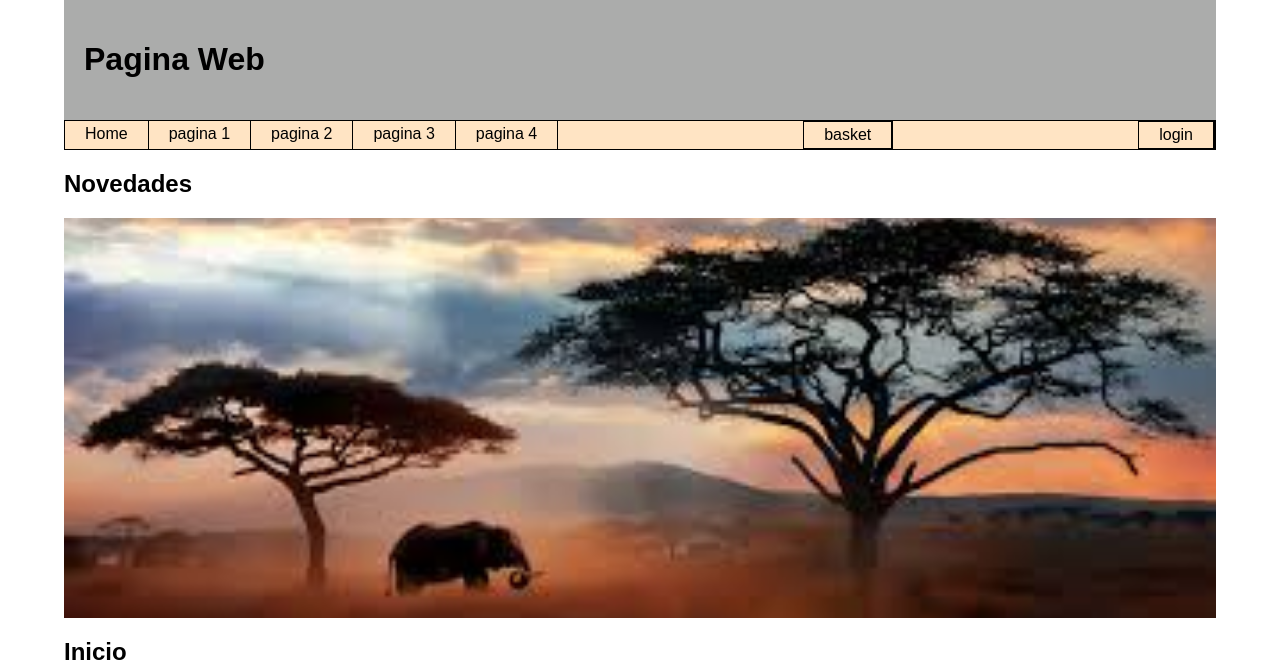
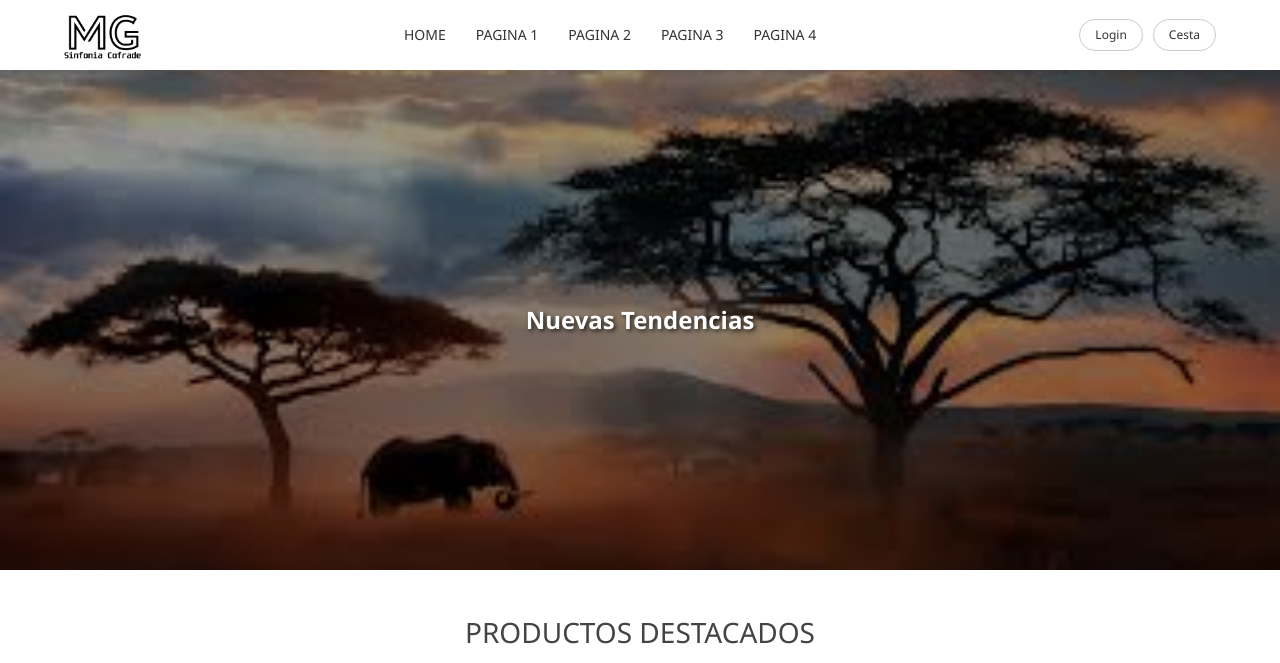
Before and after one commit to borgg16/mi-web, a CodeIgniter app: page /mi-web/ in a window 1280 px wide; the page is wider, and only the part inside the window is pictured. Shown: the top 663 px of that part. Run offline with CodeIgniter, Linux system fonts and the light colour scheme.

Commit message:
Actualización 20/11/2025 a las 12:04
Actualización Estética de la Pagina web, ya esta funcional con el logo. Falta Crear la base de datos que aún no se como crearla de una manera correcta.

```diff
--- a/application/views/pagina-principal.php
+++ b/application/views/pagina-principal.php
@@ -4,111 +4,89 @@
 <head>
     <title><?= $titulo; ?></title>
     <meta charset="UTF-8">
+    <meta name="viewport" content="width=device-width, initial-scale=1.0">
     <meta autor="Borja Morón">
     <link rel="stylesheet" href="<?= base_url('assets/css/estilos.css') ?>">
 </head>
-<script>
-        document.addEventListener("DOMContentLoaded", function() {
-            // 1. Seleccionamos todas las diapositivas
-            const slides = document.querySelectorAll('.novedades .novedad');
-            let indiceActual = 0;
-            const tiempoIntervalo = 4000; // Cambia cada 4000ms (4 segundos)
 
-            // Asegurarnos de que existe al menos una imagen
-            if (slides.length > 0) {
-                // 2. Mostramos la primera imagen al cargar
-                slides[0].classList.add('active');
-
-                // 3. Iniciamos el bucle infinito
-                setInterval(() => {
-                    // Quitamos la clase 'active' de la imagen actual
-                    slides[indiceActual].classList.remove('active');
-
-                    // Calculamos cuál es la siguiente (si llega al final, vuelve a 0)
-                    indiceActual = (indiceActual + 1) % slides.length;
-
-                    // Ponemos la clase 'active' a la nueva imagen
-                    slides[indiceActual].classList.add('active');
-                }, tiempoIntervalo);
-            }
-        });
-    </script>
-</body>
-</html>
 <body>
     <header>
-        <h1>Pagina Web</h1>
-    </header>
+        <div class="header-content">
+            <div class="logo-container">
+                <a href="<?= base_url() ?>">
+                    <img src="<?= base_url('assets/img/logo.png') ?>" alt="Logotipo MG" class="logo-img">
+                </a>
+            </div>
             <nav>
                 <ul>
-            <li><a href="<?=base_url() ?>">Home</a></li>
-            <li><a href="<?=site_url('pagina1')?>">pagina 1</a></li>
-            <li><a href="<?=site_url('pagina2')?>">pagina 2</a></li>
-            <li><a href="<?=site_url('pagina3')?>">pagina 3</a></li>
-            <li><a href="<?=site_url('pagina4')?>">pagina 4</a></li>
-            <div class="position-login"><li><a href="#login-modal" class="login">login</a></li></div>
-            <div class="position-basket"><li><a href="#basket-modal" class="basket">basket</a></li></div>
+                    <li><a href="<?= base_url() ?>">Home</a></li>
+                    <li><a href="<?= site_url('pagina1') ?>">Pagina 1</a></li>
+                    <li><a href="<?= site_url('pagina2') ?>">Pagina 2</a></li>
+                    <li><a href="<?= site_url('pagina3') ?>">Pagina 3</a></li>
+                    <li><a href="<?= site_url('pagina4') ?>">Pagina 4</a></li>
                 </ul>
             </nav>
-    <section>
-        <!--Slider de Novedades-->
-        <h2>Novedades</h2>
+            <div class="user-actions">
+                <a href="#login-modal" class="btn-action">Login</a>
+                <a href="#basket-modal" class="btn-action">Cesta</a>
+            </div>
+        </div>
+    </header>
+
+    <main>
+        <section class="hero-section">
             <div class="novedades">
-            <div class="novedad">
-                <img src="<?= base_url('assets/img/novedad1.jpg') ?>" alt="novedad1">
-                <!--<h3>Novedad 1</h3>
-                    <p>Descripcion de la novedad 1</p>-->
+                <div class="novedad active"> <img src="<?= base_url('assets/img/novedad1.jpg') ?>" alt="novedad1">
                 </div>
                 <div class="novedad">
                     <img src="<?= base_url('assets/img/novedad2.jpg') ?>" alt="novedad2">
-                <!--<h3>Novedad 2</h3>
-                    <p>Descripcion de la novedad 2</p>-->
                 </div>
                 <div class="novedad">
                     <img src="<?= base_url('assets/img/novedad3.jpg') ?>" alt="novedad3">
-                <!--<h3>Novedad 3</h3>
-                    <p>Descripcion de la novedad 3</p>-->
                 </div>
                 <div class="novedad">
                     <img src="<?= base_url('assets/img/novedad4.jpg') ?>" alt="novedad4">
-                <!--<h3>Novedad 4</h3>
-                    <p>Descripcion de la novedad 4</p>-->
                 </div>
             </div>
+            <div class="hero-text">
+                <h2>Nuevas Tendencias</h2>
+            </div>
         </section>
-    <section>
-        <h2>Inicio</h2>
+
+        <section class="container">
+            <h2 class="section-title">Productos Destacados</h2>
             <div class="enlaces">
-            <div class="enlace1">
+                <div class="card">
                     <img src="<?= base_url('assets/img/novedad1.jpg') ?>" alt="novedad1">
                     <h3>Novedad 1</h3>
                 </div>
-            <div class="enlace2">
+                <div class="card">
                     <img src="<?= base_url('assets/img/novedad2.jpg') ?>" alt="novedad2">
                     <h3>Novedad 2</h3>
                 </div>
-            <div class="enlace3">
+                <div class="card">
                     <img src="<?= base_url('assets/img/novedad3.jpg') ?>" alt="novedad3">
                     <h3>Novedad 3</h3>
                 </div>
-            <div class="enlace4">
+                <div class="card">
                     <img src="<?= base_url('assets/img/novedad4.jpg') ?>" alt="novedad4">
                     <h3>Novedad 4</h3>
                 </div>
             </div>
         </section>
+    </main>
 
-    <!--Formulario de login con pestañas-->
     <div id="login-modal" class="modal">
         <div class="modal-content">
             <a href="#" class="close-btn">&times;</a>
+            <section class="login-section">
+                <h2>Acceso Usuario</h2>
+                <div class="tabs">
+                    <input type="radio" id="login-tab" name="tab" checked>
+                    <label for="login-tab" class="tab-label">Entrar</label>
 
-            <section class="login-section">
-                <h2>Login</h2>
-                <input type="radio" id="login-tab" name="tab" checked>
-                <label for="login-tab" class="tab-label">Login</label>
                     <input type="radio" id="register-tab" name="tab">
-                <label for="register-tab" class="tab-label">Register</label>
+                    <label for="register-tab" class="tab-label">Registro</label>
 
                     <div class="tab-content" id="login-content">
                         <form>
@@ -126,14 +104,30 @@
                             <button type="submit">Registrarse</button>
                         </form>
                     </div>
+                </div>
             </section>
         </div>
     </div>
 
+    <footer>
+        <p>&copy; 2024 Borja Morón. Todos los derechos reservados.</p>
+    </footer>
 
-    <footer>
-        <p>Autor: Borja Morón</p>
-        <p>Contacto: <a href="mailto:borja...@example.com">borja...@example.com</a></p>
+    <script>
+        document.addEventListener("DOMContentLoaded", function () {
+            const slides = document.querySelectorAll('.novedades .novedad');
+            let indiceActual = 0;
+            const tiempoIntervalo = 4000;
+
+            if (slides.length > 0) {
+                setInterval(() => {
+                    slides[indiceActual].classList.remove('active');
+                    indiceActual = (indiceActual + 1) % slides.length;
+                    slides[indiceActual].classList.add('active');
+                }, tiempoIntervalo);
+            }
+        });
+    </script>
 </body>
 
 </html>
--- a/assets/css/estilos.css
+++ b/assets/css/estilos.css
@@ -1,145 +1,282 @@
-body{
-    width: 90%;
-    margin: auto;
-    font-family: Arial;
+/* --- VARIABLES Y RESET --- */
+:root {
+    --primary-color: #D32F2F; /* Rojo estilo Honorato */
+    --text-color: #333;
+    --bg-light: #f9f9f9;
+    --white: #ffffff;
 }
 
-header{
-    background-color: #abacab;
-    padding: 20px;
-}
-footer{
-    background-color: #CCCCCC;
-    text-align: center;
-    padding: 10px;
-}
-nav li:hover {
-    background-color: gray;
-}
-nav a{
-    text-decoration: none;
-    color: black;
-}
-nav ul{
-    display: flex; /* Flexbox para distribuir los elementos en línea */
+* {
+    box-sizing: border-box; /* Esencial para que los tamaños no se rompan */
+    margin: 0;
     padding: 0;
-    margin: 0;
-    list-style: none;
-    background-color: bisque;
-    border: 1px solid black;
 }
 
-nav ul li{
-    border-right: 1px solid black;
-    justify-content: center;
-    align-items: center;
-    padding: 4px 20px;
-
+body {
+    font-family: 'Segoe UI', Tahoma, Geneva, Verdana, sans-serif; /* Tipografía moderna */
+    background-color: var(--white);
+    color: var(--text-color);
+    line-height: 1.6;
 }
 
-.position-login{
-    margin-left: auto; /* Empuja el elemento hacia la derecha */
-    border: solid black 1px;
-    order:1;
+/* --- HEADER Y NAV --- */
+header {
+    background-color: var(--white);
+    box-shadow: 0 2px 5px rgba(0,0,0,0.1); /* Sombra suave abajo */
+    position: sticky;
+    top: 0;
+    z-index: 100;
+    padding: 0 5%;
 }
 
-.position-basket{
-    margin-left: auto; /* Empuja el elemento hacia la derecha */
-    border: solid black 1px;
-    order:0;
+.header-content {
+    display: flex;
+    justify-content: space-between;
+    align-items: center;
+    height: 70px;
+    max-width: 1200px;
+    margin: auto;
 }
 
-
-.modal {
-  display: none;
-  position: fixed;
-  z-index: 1000;
-  left: 0;
-  top: 0;
-  width: 100%;
-  height: 100%;
-  background-color: rgba(0, 0, 0, 0.6);
-  justify-content: center;
-  align-items: center;
+header h1 {
+    font-size: 24px;
+    color: var(--primary-color);
+    text-transform: uppercase;
+    letter-spacing: 2px;
+}
+/* Contenedor del logo (opcional, para dar márgenes si hace falta) */
+.logo-container {
+    display: flex;
+    align-items: center;
+    /* Si quieres limitar el ancho máximo del contenedor: */
+    max-width: 200px;
 }
 
-/* Cuando se apunta al modal con #login-modal → se muestra */
-.modal:target {
-  display: flex;
+/* La imagen del logotipo en sí */
+.logo-img {
+    max-height: 50px;
+    width: auto;
+    max-width: 100%;
+    display: block; /* Elimina un pequeño espacio extraño que a veces aparece debajo de las imágenes */
 }
 
-.modal-content {
-  background: white;
-  padding: 20px;
-  border-radius: 8px;
-  max-width: 400px;
-  width: 90%;
-  position: relative;
-  animation: aparecer 0.3s ease;
+nav ul {
+    display: flex;
+    list-style: none;
+    background: transparent; /* Quitamos el color bisque */
+    border: none; /* Quitamos bordes */
 }
 
-.close-btn {
-  position: absolute;
-  top: 10px;
-  right: 15px;
-  text-decoration: none;
-  font-size: 24px;
-  color: #333;
+nav ul li {
+    margin: 0 15px;
+    border: none; /* Quitamos bordes de items */
+    padding: 0;
 }
 
-.modal:target {
-  display: flex;
+nav a {
+    text-decoration: none;
+    color: var(--text-color);
+    font-weight: 500;
+    font-size: 14px;
+    text-transform: uppercase;
+    transition: color 0.3s;
 }
 
-.tab-content {
-  display: none;/* Oculto por defecto */
+nav a:hover {
+    color: var(--primary-color);
 }
 
-#login-tab:checked ~ #login-content{
-    display: block; /*Muestro el contenido del tab login*/
+.user-actions {
+    display: flex;
+    gap: 10px;
 }
 
-#register-tab:checked ~ #register-content{
-    display: block; /*Muestro el contenido del tab register*/
+.btn-action {
+    text-decoration: none;
+    color: var(--text-color);
+    font-size: 12px;
+    border: 1px solid #ccc;
+    padding: 5px 15px;
+    border-radius: 20px;
+    transition: all 0.3s;
 }
 
-
-.tab-label {
-  cursor: pointer;
-  margin-right: 10px;
+.btn-action:hover {
+    background-color: var(--primary-color);
+    color: white;
+    border-color: var(--primary-color);
 }
 
-div.novedades {
+/* --- SLIDER (HERO) --- */
+.hero-section {
     position: relative;
     width: 100%;
-    height: 400px;
+    height: 500px; /* Altura fija para el banner */
+    background-color: #000;
     overflow: hidden;
+}
+
+.novedades {
+    width: 100%;
+    height: 100%;
+    position: relative;
 }
 
 .novedades .novedad {
     position: absolute;
-    top: 0;
-    left: 0;
-    width: 100%;
-    height: 100%;
-    opacity: 0; /* Invisibles por defecto */
-    transition: opacity 1s ease-in-out; /* Suavizado de 1 segundo */
-    z-index: 0;
+    top: 0; left: 0;
+    width: 100%; height: 100%;
+    opacity: 0;
+    transition: opacity 1s ease-in-out;
 }
 
 .novedades .novedad.active {
-    opacity: 1; /* La imagen activa se vuelve visible */
-    z-index: 1; /* Se pone por encima de las demás */
+    opacity: 0.6; /* Un poco transparente para que se lea el texto encima */
+    z-index: 1;
 }
 
 .novedades .novedad img {
     width: 100%;
     height: 100%;
+    object-fit: cover; /* La imagen cubre todo sin deformarse */
+}
+
+.hero-text {
+    position: absolute;
+    top: 50%;
+    left: 50%;
+    transform: translate(-50%, -50%);
+    z-index: 2;
+    color: white;
+    text-align: center;
+    text-shadow: 2px 2px 4px rgba(0,0,0,0.7);
+}
+
+/* --- CONTENIDO Y GRID --- */
+.container {
+    max-width: 1200px;
+    margin: 40px auto;
+    padding: 0 20px;
+}
+
+.section-title {
+    text-align: center;
+    margin-bottom: 30px;
+    font-weight: 300;
+    font-size: 28px;
+    text-transform: uppercase;
+    color: #444;
+}
+
+.enlaces {
+    display: flex;
+    flex-wrap: wrap; /* Permite que bajen si no caben */
+    justify-content: center;
+    gap: 20px; /* Espacio entre tarjetas */
+}
+
+.card {
+    width: 250px;
+    background: white;
+    box-shadow: 0 2px 10px rgba(0,0,0,0.05);
+    transition: transform 0.3s;
+    text-align: center;
+    padding-bottom: 15px;
+    border: 1px solid #eee;
+}
+
+.card:hover {
+    transform: translateY(-5px); /* Efecto flotante al pasar ratón */
+    box-shadow: 0 5px 15px rgba(0,0,0,0.1);
+}
+
+.card img {
+    width: 100%;
+    height: 200px;
     object-fit: cover;
 }
 
-.enlaces{
-    display: flex;
-    justify-content: space-around;
-    margin: 20px 0;
+.card h3 {
+    margin-top: 15px;
+    font-size: 16px;
+    font-weight: 600;
 }
+
+/* --- FOOTER --- */
+footer {
+    background-color: #222;
+    color: #ccc;
+    text-align: center;
+    padding: 30px;
+    margin-top: 50px;
+}
+
+/* --- MODAL (Login) --- */
+.modal {
+    display: none;
+    position: fixed;
+    z-index: 1000;
+    left: 0; top: 0;
+    width: 100%; height: 100%;
+    background-color: rgba(0, 0, 0, 0.7);
+    justify-content: center;
+    align-items: center;
+}
+
+.modal:target { display: flex; }
+
+.modal-content {
+    background: white;
+    padding: 40px;
+    border-radius: 5px; /* Bordes menos redondos, más profesional */
+    width: 100%;
+    max-width: 400px;
+    position: relative;
+}
+
+.close-btn {
+    position: absolute;
+    top: 10px; right: 20px;
+    font-size: 30px;
+    color: #999;
+    text-decoration: none;
+}
+
+.tabs { margin-top: 20px; }
+
+input[type="text"], input[type="password"], input[type="email"] {
+    width: 100%;
+    padding: 10px;
+    margin: 10px 0;
+    border: 1px solid #ddd;
+    border-radius: 3px;
+}
+
+button {
+    width: 100%;
+    padding: 10px;
+    background-color: var(--primary-color);
+    color: white;
+    border: none;
+    cursor: pointer;
+    font-size: 16px;
+    margin-top: 10px;
+}
+
+button:hover { background-color: #b71c1c; }
+
+/* Logica Tabs CSS */
+.tab-content { display: none; }
+#login-tab:checked ~ #login-content,
+#register-tab:checked ~ #register-content { display: block; }
+.tab-label {
+    margin-right: 15px;
+    font-weight: bold;
+    cursor: pointer;
+    padding-bottom: 5px;
+}
+input[type="radio"] { display: none; }
+input[type="radio"]:checked + .tab-label {
+    color: var(--primary-color);
+    border-bottom: 2px solid var(--primary-color);
+}
```
Also changed, not shown: assets/img/logo.png (added). Lines whose indentation alone changed are shown as unchanged.
